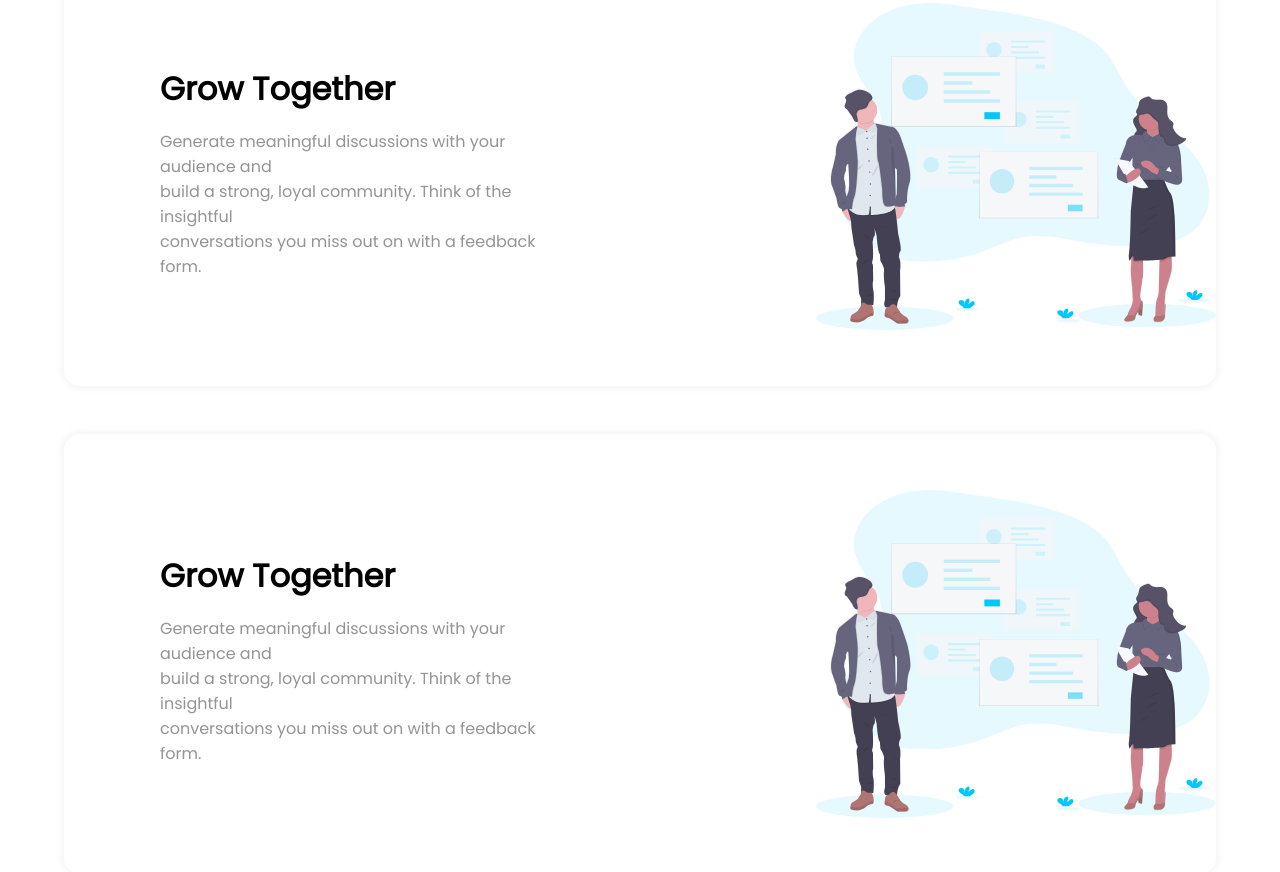
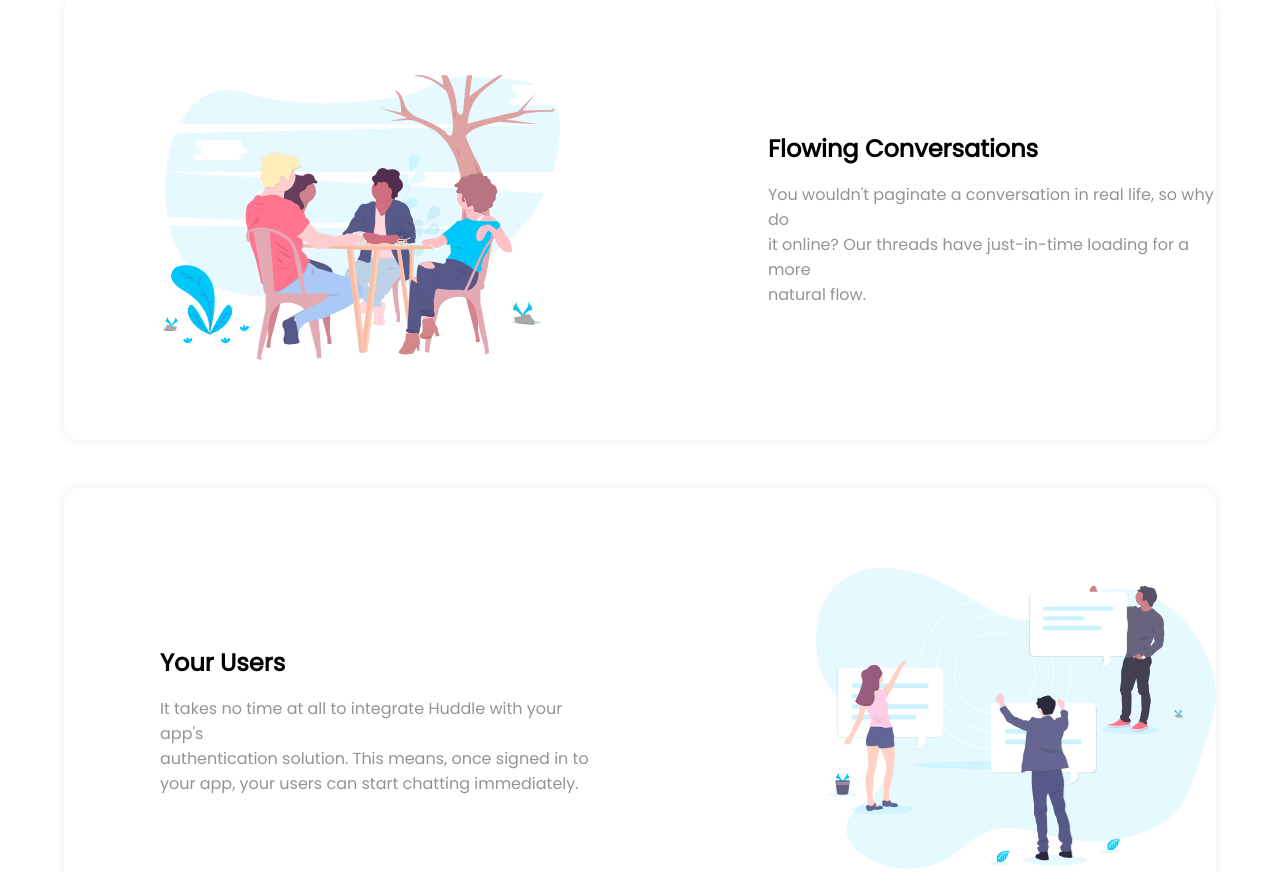
Before and after one commit to Alpha437/FrontendMentor-challenge, a plain HTML site: page index.html in a window 1280 px wide. Shown: the part 1392-2264 px from the top of the page. Drawn offline with Linux system fonts and the light colour scheme.

Commit message:
Corrected a few mistakes and changed a few things

```diff
--- a/index.html
+++ b/index.html
@@ -39,21 +39,21 @@
     </div>
 
     <div class="card">
-      <div class="cardT">
-        <h2>Grow Together</h2>
-        <p>Generate meaningful discussions with your audience and <br> build a strong, loyal community. Think of the insightful <br> conversations you miss out on with a feedback form.</p>
+      <img id="flip" src="/images/illustration-flowing-conversation.svg" alt="">
+
+      <div class="cardT1">
+        <h2>Flowing Conversations</h2>
+        <p>You wouldn't paginate a conversation in real life, so why do <br> it online? Our threads have just-in-time loading for a more <br> natural flow.</p>
       </div>
-
-      <img src="/images/illustration-grow-together.svg" alt="">
     </div>
 
     <div class="card">
       <div class="cardT">
-        <h2>Grow Together</h2>
-        <p>Generate meaningful discussions with your audience and <br> build a strong, loyal community. Think of the insightful <br> conversations you miss out on with a feedback form.</p>
+        <h2>Your Users</h2>
+        <p>It takes no time at all to integrate Huddle with your app's<br> authentication solution. This means, once signed in to <br> your app, your users can start chatting immediately.</p>
       </div>
 
-      <img src="/images/illustration-grow-together.svg" alt="">
+      <img src="/images/illustration-your-users.svg" alt="">
     </div>
   </section>
 
--- a/style.css
+++ b/style.css
@@ -85,28 +85,28 @@ section{
     padding: 5rem 0 4rem 0;
 }
 
-section .card{
+section .card, .card1{
     display: flex;
     align-items: center;
     width: 90%;
     border-radius: 1rem;
     box-shadow: 0 0 10px 1px #f0f0f0;
     font-family: Poppins;
-    padding: 3.5rem 0;
+    padding: 5rem 0;
     margin-top: 3rem;
 }
 
-.card .cardT{
-    margin: 0 14.8rem 0 6rem;
+.card .cardT, #flip{
+    margin: 0 13rem 0 6rem;
 }
 
-.card .cardT h2{
-    font-size: 2rem;
+.card h2{
+    font-size: 1.5rem;
     font-weight: 800;
     margin-bottom: 1rem;
 }
 
-.card .cardT p{
+.card p{
     color: rgb(148, 148, 148);
 }
 
```
